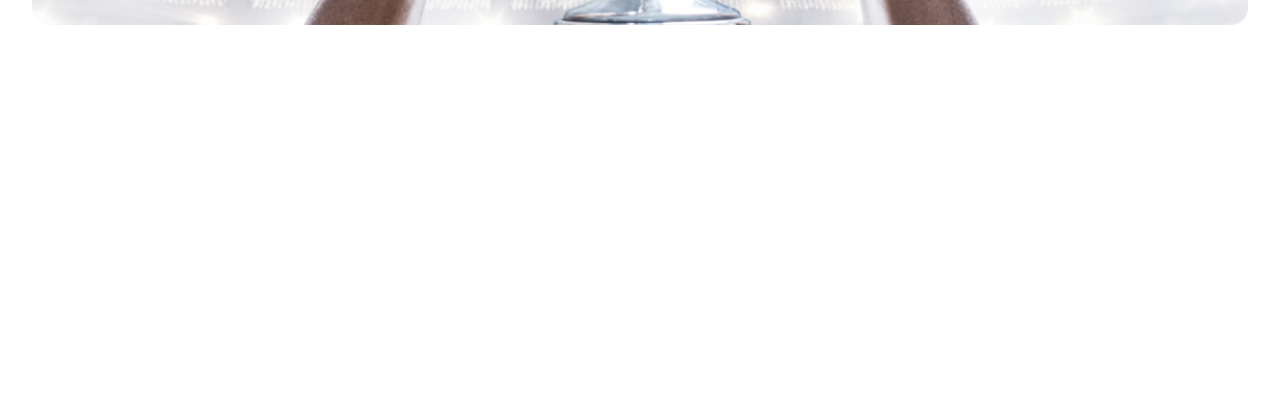
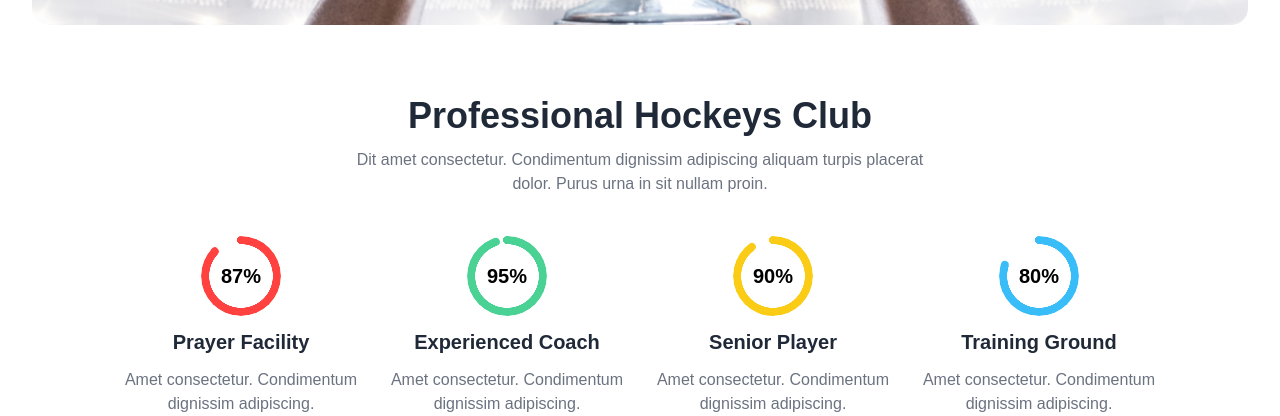
Before and after one commit to sakib-333/hockey, a plain HTML site: page index.html in a window 1280 px wide. Shown: the part 619-1035 px from the top of the page. Before the commit the page ends 800 px from the top, so only its background shows below. Drawn offline with Linux system fonts and the light colour scheme; a web font is replaced by a local one.

Commit message:
Add professional hockeys club.

```diff
--- a/index.html
+++ b/index.html
@@ -291,6 +291,80 @@
           </div>
         </div>
       </header>
+      <main class="px-8">
+        <!-- Professional Hockeys Club -->
+        <section class="mt-16 flex flex-col items-center">
+          <div class="max-w-[607px] text-center md:space-y-3">
+            <h1 class="text-2xl md:text-3xl lg:text-4xl font-extrabold">
+              Professional Hockeys Club
+            </h1>
+            <p class="text-sm md:text-base text-gray-500">
+              Dit amet consectetur. Condimentum dignissim adipiscing aliquam
+              turpis placerat dolor. Purus urna in sit nullam proin.
+            </p>
+          </div>
+          <div
+            class="mt-4 lg:mt-10 grid grid-cols-1 gap-4 md:grid-cols-2 lg:grid-cols-4 text-center"
+          >
+            <!-- Progress-01 -->
+            <div class="max-w-[250px] md:w-full space-y-3">
+              <div
+                class="radial-progress text-hocky-100"
+                style="--value: 87"
+                role="progressbar"
+              >
+                <span class="text-black text-xl font-extrabold">87%</span>
+              </div>
+              <h1 class="text-xl font-semibold">Prayer Facility</h1>
+              <p class="text-gray-500">
+                Amet consectetur. Condimentum dignissim adipiscing.
+              </p>
+            </div>
+            <!-- Progress-02 -->
+            <div class="max-w-[250px] md:w-full space-y-3">
+              <div
+                class="radial-progress text-hocky-400"
+                style="--value: 95"
+                role="progressbar"
+              >
+                <span class="text-black text-xl font-extrabold">95%</span>
+              </div>
+              <h1 class="text-xl font-semibold">Experienced Coach</h1>
+              <p class="text-gray-500">
+                Amet consectetur. Condimentum dignissim adipiscing.
+              </p>
+            </div>
+            <!-- Progress-03 -->
+            <div class="max-w-[250px] md:w-full space-y-3">
+              <div
+                class="radial-progress text-yellow-400"
+                style="--value: 90"
+                role="progressbar"
+              >
+                <span class="text-black text-xl font-extrabold">90%</span>
+              </div>
+              <h1 class="text-xl font-semibold">Senior Player</h1>
+              <p class="text-gray-500">
+                Amet consectetur. Condimentum dignissim adipiscing.
+              </p>
+            </div>
+            <!-- Progress-04 -->
+            <div class="max-w-[250px] md:w-full space-y-3">
+              <div
+                class="radial-progress text-sky-400"
+                style="--value: 80"
+                role="progressbar"
+              >
+                <span class="text-black text-xl font-extrabold">80%</span>
+              </div>
+              <h1 class="text-xl font-semibold">Training Ground</h1>
+              <p class="text-gray-500">
+                Amet consectetur. Condimentum dignissim adipiscing.
+              </p>
+            </div>
+          </div>
+        </section>
+      </main>
     </div>
   </body>
 </html>
```
